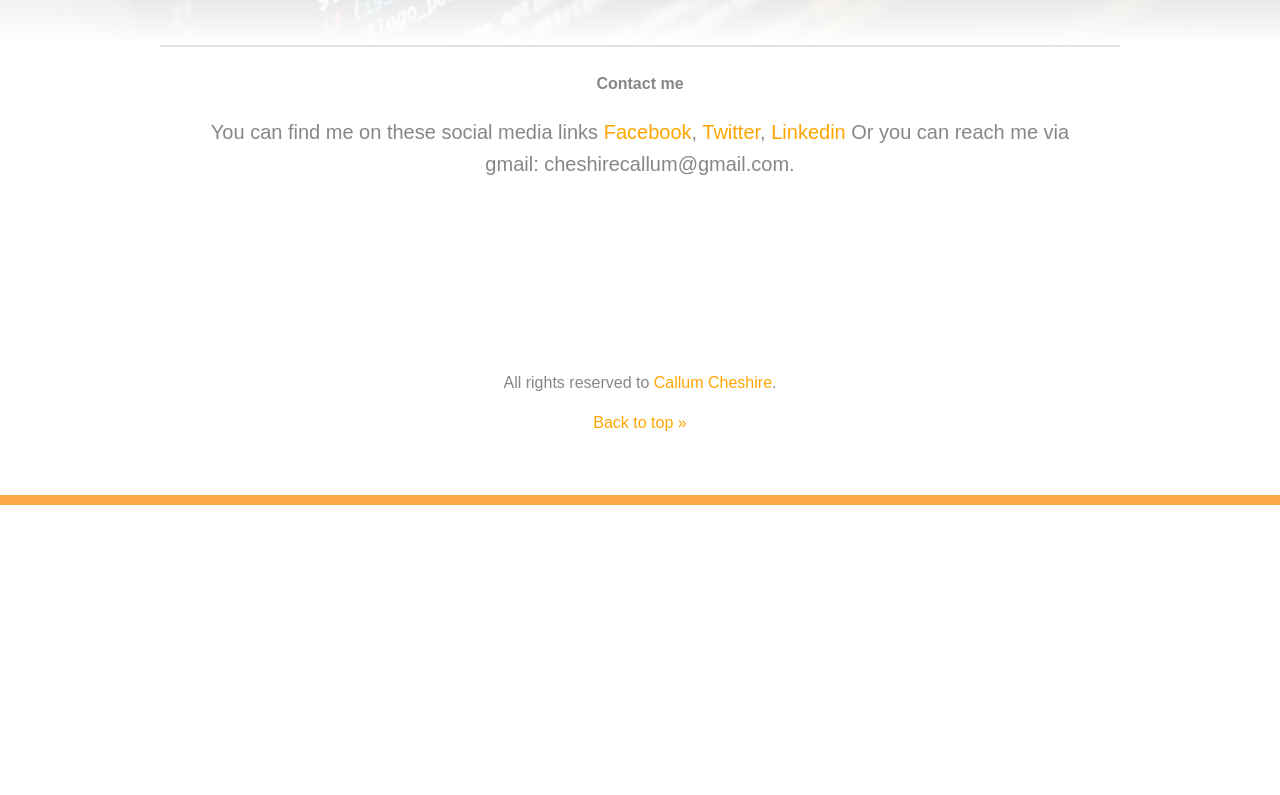
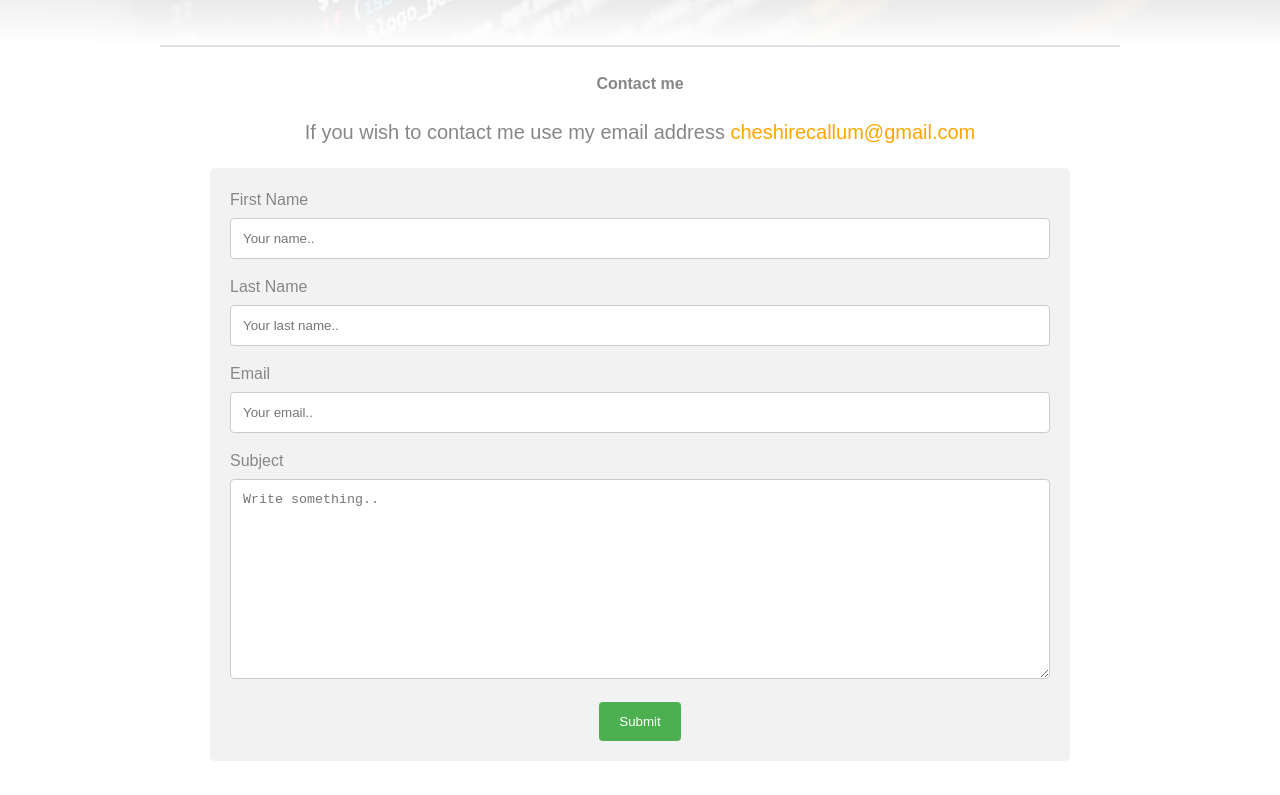
Before and after one commit to MajesticSpiral/CallumCheshire, a plain HTML site: page contact.html in a window 1280 px wide. Shown: the part 405-1200 px from the top of the page. Before the commit the page ends 910 px from the top, so only its background shows below. Drawn offline with Linux system fonts and the light colour scheme.

Commit message:
3rd commit

```diff
--- a/contact.html
+++ b/contact.html
@@ -6,15 +6,55 @@
 <head>
         <link rel="stylesheet" a href="mystyles.css">
 
-
     <title> Callum Cheshire | Contact</title>
-
-
 
 	<meta charset="UTF-8">
 
 	<meta name="viewport" content="width=device-width, initial-scale=1.0, maximum-scale=1.0, user-scalable=no">
 </head>
+
+<style>
+
+/* Style inputs with type="text", select elements and textareas */
+input[type=text], select, textarea {
+  width: 100%; /* Full width */
+  padding: 12px; /* Some padding */
+  border: 1px solid #ccc; /* Gray border */
+  border-radius: 4px; /* Rounded borders */
+  box-sizing: border-box; /* Make sure that padding and width stays in place */
+  margin-top: 6px; /* Add a top margin */
+  margin-bottom: 16px; /* Bottom margin */
+  resize: vertical /* Allow the user to vertically resize the textarea (not horizontally) */
+}
+
+/* Style the submit button with a specific background color etc */
+input[type=submit] {
+  background-color: #4CAF50;
+  color: white;
+  padding: 12px 20px;
+  border: none;
+  border-radius: 4px;
+  cursor: pointer;
+}
+
+/* When moving the mouse over the submit button, add a darker green color */
+input[type=submit]:hover {
+  background-color: #45a049;
+}
+
+/* Add a background color and some padding around the form */
+.container {
+  border-radius: 5px;
+  background-color: #f2f2f2;
+  padding: 20px;
+}
+
+label {
+
+    float: left;
+}
+
+</style>
 <body>
 
 	<header class="main-header">
@@ -37,15 +77,41 @@
 		<b>Contact me </b>
 
 		<p class="intro">
-                You can find me on these social media links <a href="https://www.facebook.com/callum.cheshire2">Facebook</a>, <a href="https://twitter.com/StCheshire">Twitter</a>, <a href="https://www.linkedin.com/in/callum-cheshire-50978a172/">Linkedin</a>
-                Or you can reach me via gmail: cheshirecallum@gmail.com.
+            If you wish to contact me use my email address <a href="#">cheshirecallum@gmail.com</a>
+
         </p>
+
+
+        <div class="container">
+            <form action="action_page.php">
+
+              <label for="fname">First Name</label>
+              <input type="text" id="fname" name="firstname" placeholder="Your name..">
+
+              <label for="lname">Last Name</label>
+              <input type="text" id="lname" name="lastname" placeholder="Your last name..">
+
+              <label for="email">Email</label>
+              <input type="text" id="email" name="email" placeholder="Your email..">
+
+
+
+              <label for="subject">Subject</label>
+              <textarea id="subject" name="subject" placeholder="Write something.." style="height:200px"></textarea>
+
+              <input type="submit" value="Submit">
+
+            </form>
+          </div>
+
 	</section>
 
     <footer class="main-footer">
         <p>All rights reserved to <a href="#">Callum Cheshire</a>.</p>
         <a href="#top">Back to top »</a>
     </footer>
+</body>
 
-</body>
+
+
 </html>
```
Lines whose indentation alone changed are shown as unchanged.
